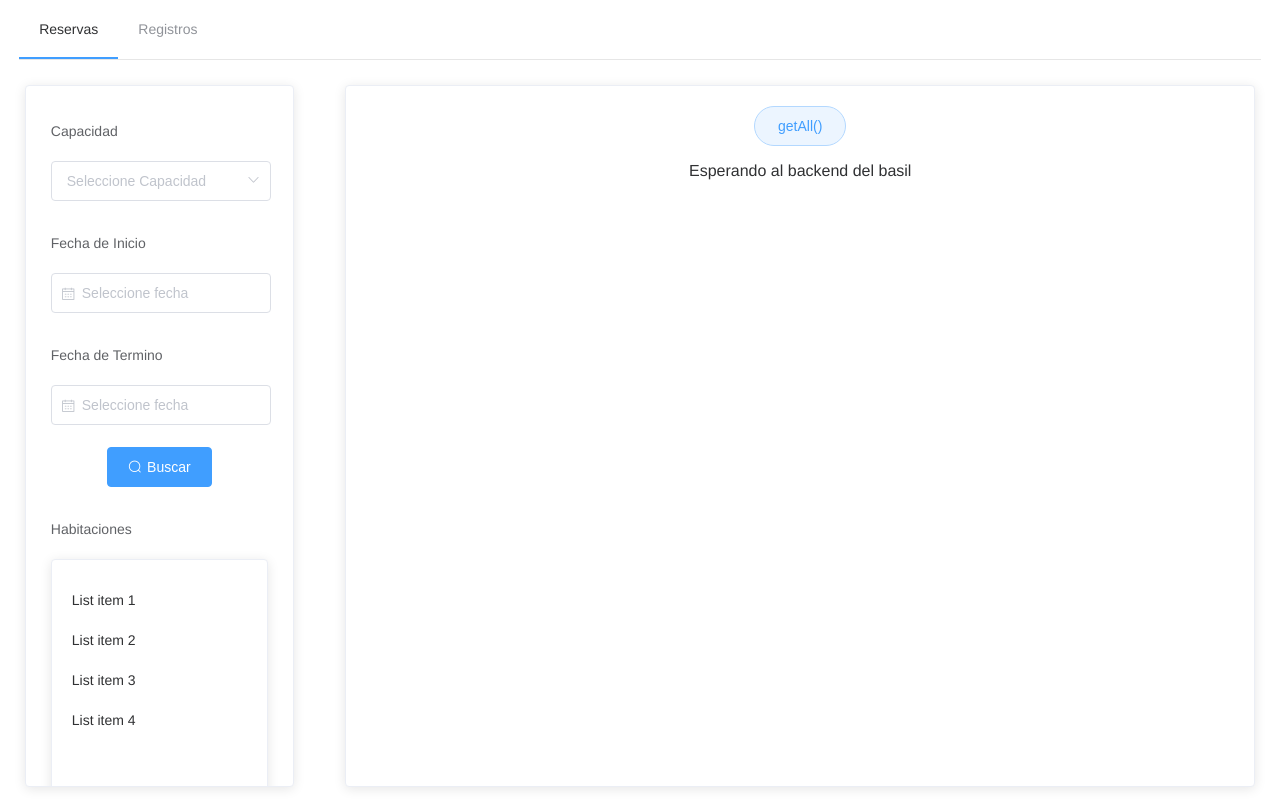
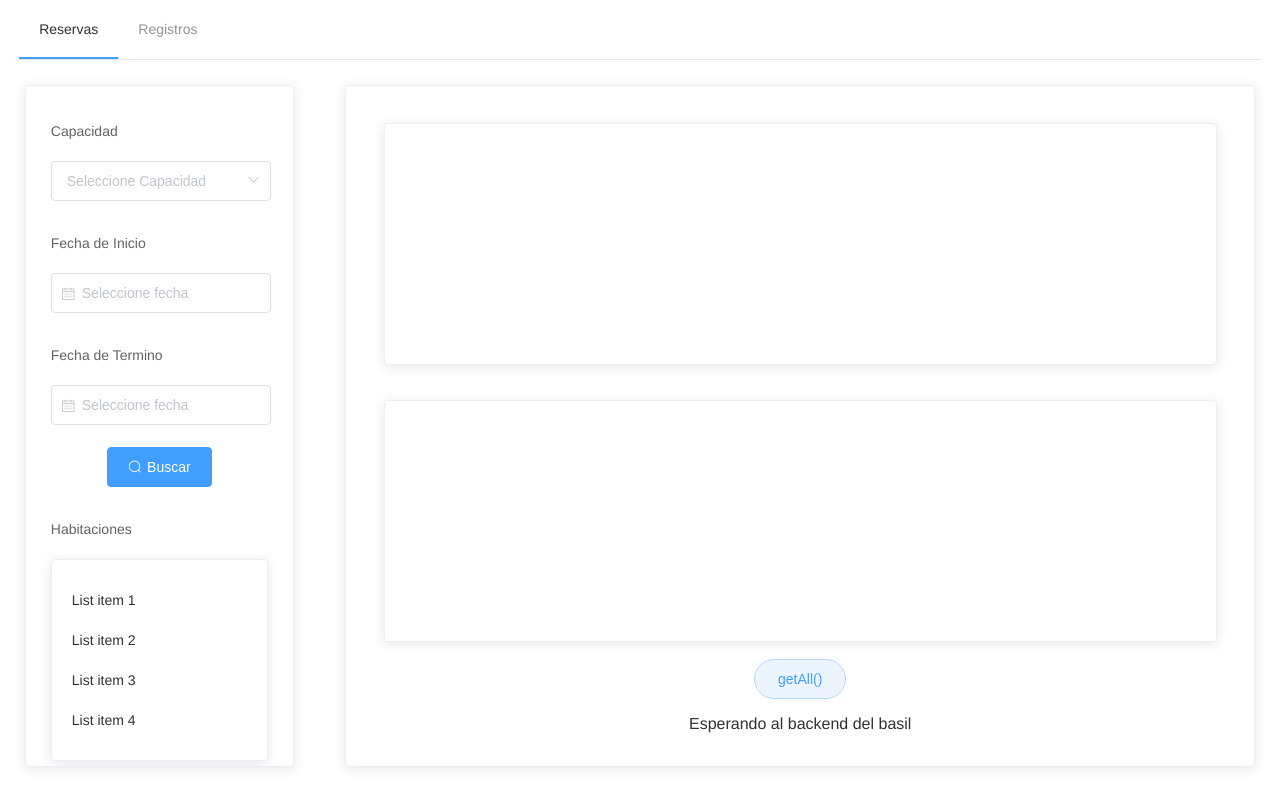
Before and after one commit to Kakoo8/TingesoFront, a Vue app: page /#/ in a window 1280 px wide. Built offline with nearby package versions, Linux system fonts and the light colour scheme.

Commit message:
CHG: cambio largos de cartas principales

```diff
--- a/src/components/FilterRack.vue
+++ b/src/components/FilterRack.vue
@@ -1,5 +1,5 @@
 <template>
-    <el-card class="box-card filters" >
+    <el-card class="box-card filters" id="main-box" >
 
       <el-form ref="form" class="form" :model="form" label-position= "top" label-width="auto" >
 
@@ -73,9 +73,8 @@
 </template>
 
 <style>
-    .el-card {
-    min-height: 700px;
-    max-height: 700px;
+    #main-box {
+    height: 85vh;
   }
   .el-input__inner{
     width: 220px;
--- a/src/components/Rack.vue
+++ b/src/components/Rack.vue
@@ -1,5 +1,19 @@
 <template>
-    <el-card class="box-card">
+    <el-card class="box-card" id="main-card">
+        <el-row>
+            <el-col :span="24">
+                <el-card class="box-card" id="rack">
+
+                </el-card>
+            </el-col>
+        </el-row>
+        <el-row>
+            <el-col :span="24">
+                <el-card class="box-card" id="register">
+
+                </el-card>
+            </el-col>
+        </el-row>
          <el-button type="primary" v-on:click="getAll()" round plain>getAll()</el-button>
          <p>{{rooms}}</p>
     </el-card>
@@ -34,7 +48,11 @@ export default {
 </script>
 
 <style>
-    .el-card {
-    min-height: 700px;
-  }
+    #main-card {
+        height: 85vh;
+    }
+    #rack, #register {
+        height: 30vh;
+    }
+
 </style>
```
